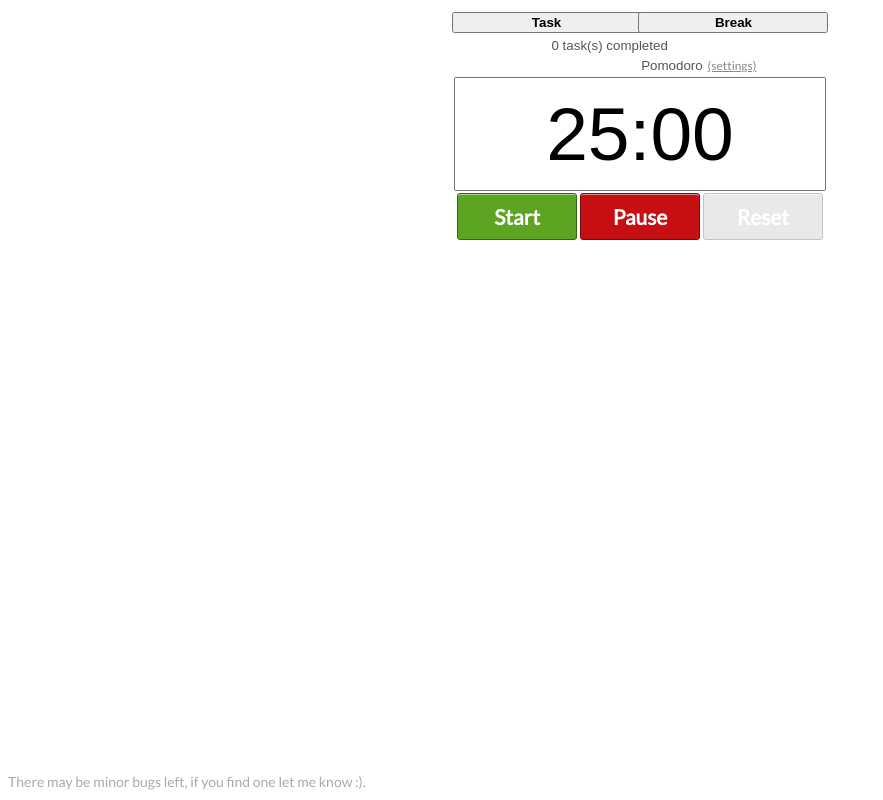
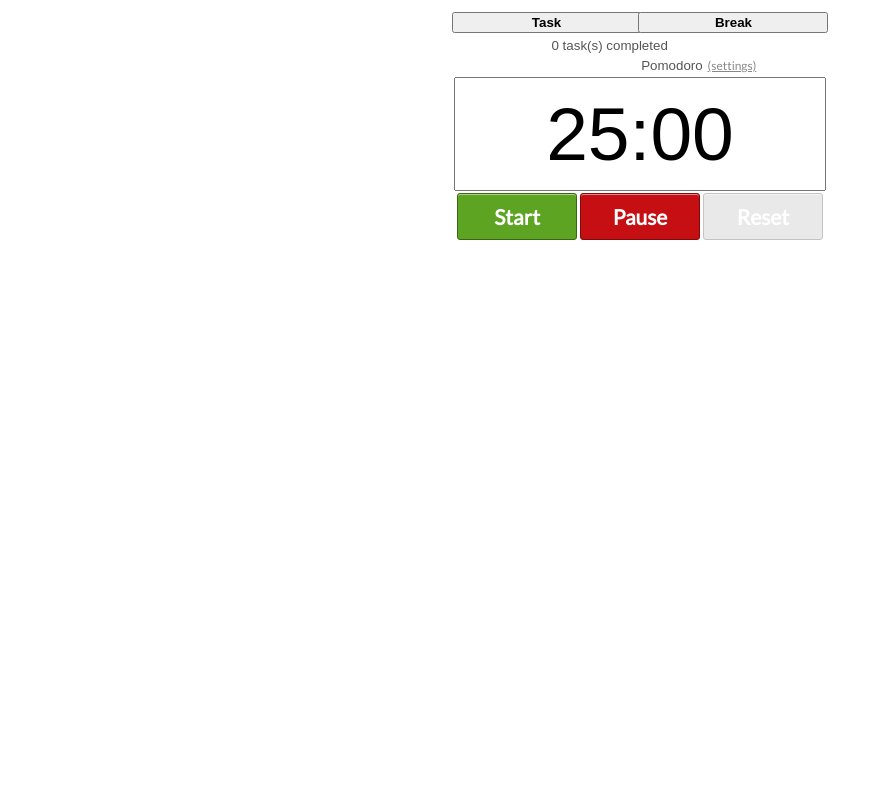
Before and after one commit to distalphalanges/fcc-pomodoro, a plain HTML site: page index.html in a window 1280 px wide. Shown: the whole page, without its empty margins (0-883 px from the left). Drawn offline with Linux system fonts and the light colour scheme.

Commit message:
Update index.html

```diff
--- a/index.html
+++ b/index.html
@@ -73,7 +73,6 @@
 			</div>
 		</div>
 	</div>
-	<div class="psst">There may be minor bugs left, if you find one let me know :).</div>
 	<audio id="ding" src="ding.mp3"></audio>
 	<!-- ‘ding.wav’ by Corsica_S available at https://freesound.org/people/Corsica_S/sounds/91926/ under a Creative Commons Attribution 3.0. Full terms at https://creativecommons.org/licenses/by/3.0/ -->
 	<script src="timer.js"></script>
```
